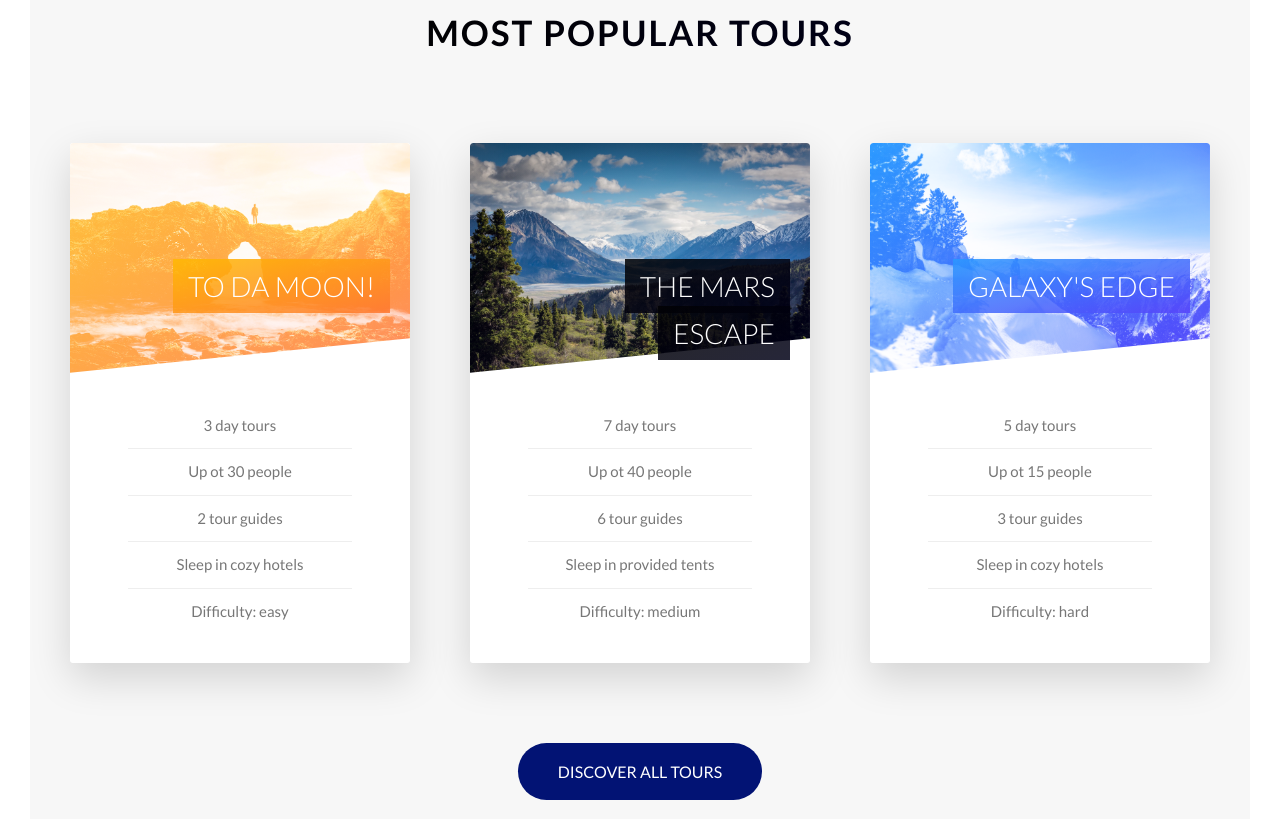
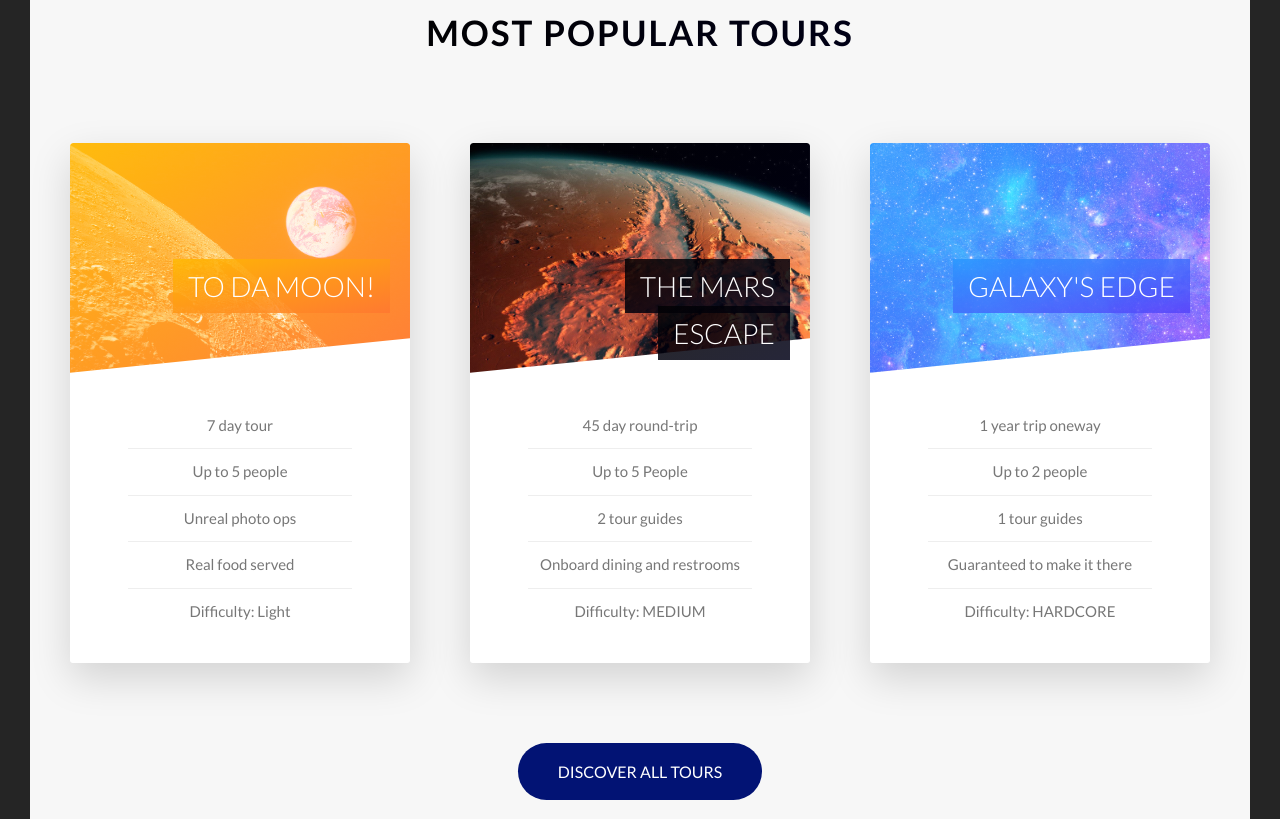
Before and after one commit to KHUDNELL/GalaxyTrek, a website: page index.html in a window 1280 px wide. Shown: the part 2281-3100 px from the top of the page. Drawn offline with Linux system fonts and the light colour scheme.

Commit message:
added new images

```diff
--- a/index.html
+++ b/index.html
@@ -146,11 +146,11 @@
                                 </h4>
                                 <div class="card__details">
                                     <ul>
-                                        <li>3 day tours</li>
-                                        <li>Up ot 30 people</li>
-                                        <li>2 tour guides</li>
-                                        <li>Sleep in cozy hotels</li>
-                                        <li>Difficulty: easy</li>
+                                        <li>7 day tour</li>
+                                        <li>Up to 5 people</li>
+                                        <li>Unreal photo ops</li>
+                                        <li>Real food served</li>
+                                        <li>Difficulty: Light</li>
                                     </ul>
                                 </div>
                            </div>
@@ -158,7 +158,7 @@
                            <div class="card__cta">
                                <div class="card__price-box">
                                    <p class="card__price-only">Only</p>
-                                   <p class="card__price-value">$297</p>
+                                   <p class="card__price-value">$15k per Person</p>
                                    <a href="#popup" class="btn btn--white">Book now!</a>
                                </div>
                            </div>
@@ -177,11 +177,11 @@
                                  </h4>
                                  <div class="card__details">
                                      <ul>
-                                         <li>7 day tours</li>
-                                         <li>Up ot 40 people</li>
-                                         <li>6 tour guides</li>
-                                         <li>Sleep in provided tents</li>
-                                         <li>Difficulty: medium</li>
+                                         <li>45 day round-trip</li>
+                                         <li>Up to 5 People</li>
+                                         <li>2 tour guides</li>
+                                         <li>Onboard dining and restrooms</li>
+                                         <li>Difficulty: MEDIUM</li>
                                      </ul>
                                  </div>
                             </div>
@@ -189,7 +189,7 @@
                             <div class="card__cta">
                                 <div class="card__price-box">
                                     <p class="card__price-only">Only</p>
-                                    <p class="card__price-value">$497</p>
+                                    <p class="card__price-value">$50k</p>
                                     <a href="#popup" class="btn btn--white">Book now!</a>
                                 </div>
                             </div>
@@ -208,11 +208,11 @@
                                  </h4>
                                  <div class="card__details">
                                      <ul>
-                                         <li>5 day tours</li>
-                                         <li>Up ot 15 people</li>
-                                         <li>3 tour guides</li>
-                                         <li>Sleep in cozy hotels</li>
-                                         <li>Difficulty: hard</li>
+                                         <li>1 year trip oneway</li>
+                                         <li>Up to 2 people</li>
+                                         <li>1 tour guides</li>
+                                         <li>Guaranteed to make it there</li>
+                                         <li>Difficulty: HARDCORE</li>
                                      </ul>
                                  </div>
                             </div>
@@ -220,7 +220,7 @@
                             <div class="card__cta">
                                 <div class="card__price-box">
                                     <p class="card__price-only">Only</p>
-                                    <p class="card__price-value">$897</p>
+                                    <p class="card__price-value">$1 million per trip</p>
                                     <a href="#popup" class="btn btn--white">Book now!</a>
                                 </div>
                             </div>
--- a/sass/base/_base.scss
+++ b/sass/base/_base.scss
@@ -8,6 +8,7 @@
 
 html {
     font-size: 62.5%;
+    background-color:rgb(37, 37, 37);
     scroll-behavior: smooth;
     @include respond(tab-land) {
         font-size: 56.25%;
--- a/sass/components/_card.scss
+++ b/sass/components/_card.scss
@@ -63,13 +63,13 @@
         border-top-right-radius: 3px;
 
         &--1 {
-            background-image: linear-gradient(to right bottom, $color-secondary-light, $color-secondary-dark),url(../img/nat-5.jpg);
+            background-image: linear-gradient(to right bottom, $color-secondary-light, $color-secondary-dark),url(../img/moon-1.jpg);
         }
         &--2 {
-            background-image: linear-gradient(to right bottom, $color-primary-light, $color-primary-dark),url(../img/nat-6.jpg);
+            background-image: linear-gradient(to right bottom, $color-primary-light, $color-primary-dark),url(../img/mars-1.jpg);
         }
         &--3 {
-            background-image: linear-gradient(to right bottom, $color-tertiary-light, $color-tertiary-dark),url(../img/nat-7.jpg);
+            background-image: linear-gradient(to right bottom, $color-tertiary-light, $color-tertiary-dark),url(../img/galaxy-1.jpg);
         }
     }
 
--- a/sass/pages/_home.scss
+++ b/sass/pages/_home.scss
@@ -60,7 +60,7 @@
      rgba($color-white, .9) 50%,
 
      transparent 50%),
-      url(../img/nat-10.jpg);
+      url(../img/nebula-2.jpg);
     background-size: cover;
     border-radius: 3px;
     box-shadow: 0 1.5rem 4rem rgba($color-black, .2);
```
Also changed, not shown: css/style.css, img/galaxy-1.jpeg (added), img/galaxy-1.jpg (added), img/mars-1.jpeg (added), img/mars-1.jpg (added), img/moon-1.jpeg (added), img/moon-1.jpg (added), img/nebula-1.jpg (added), img/nebula-2.jpg (added).
